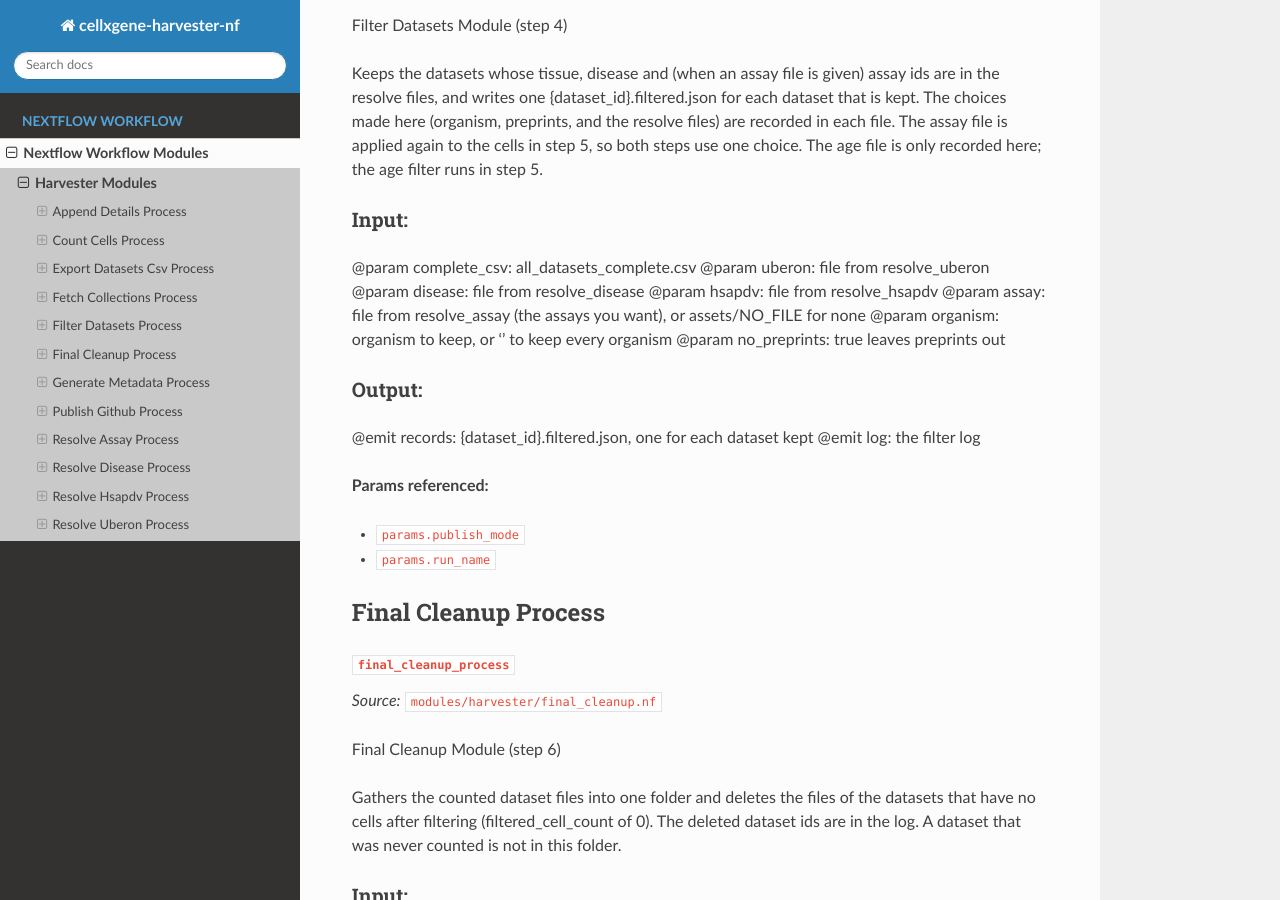
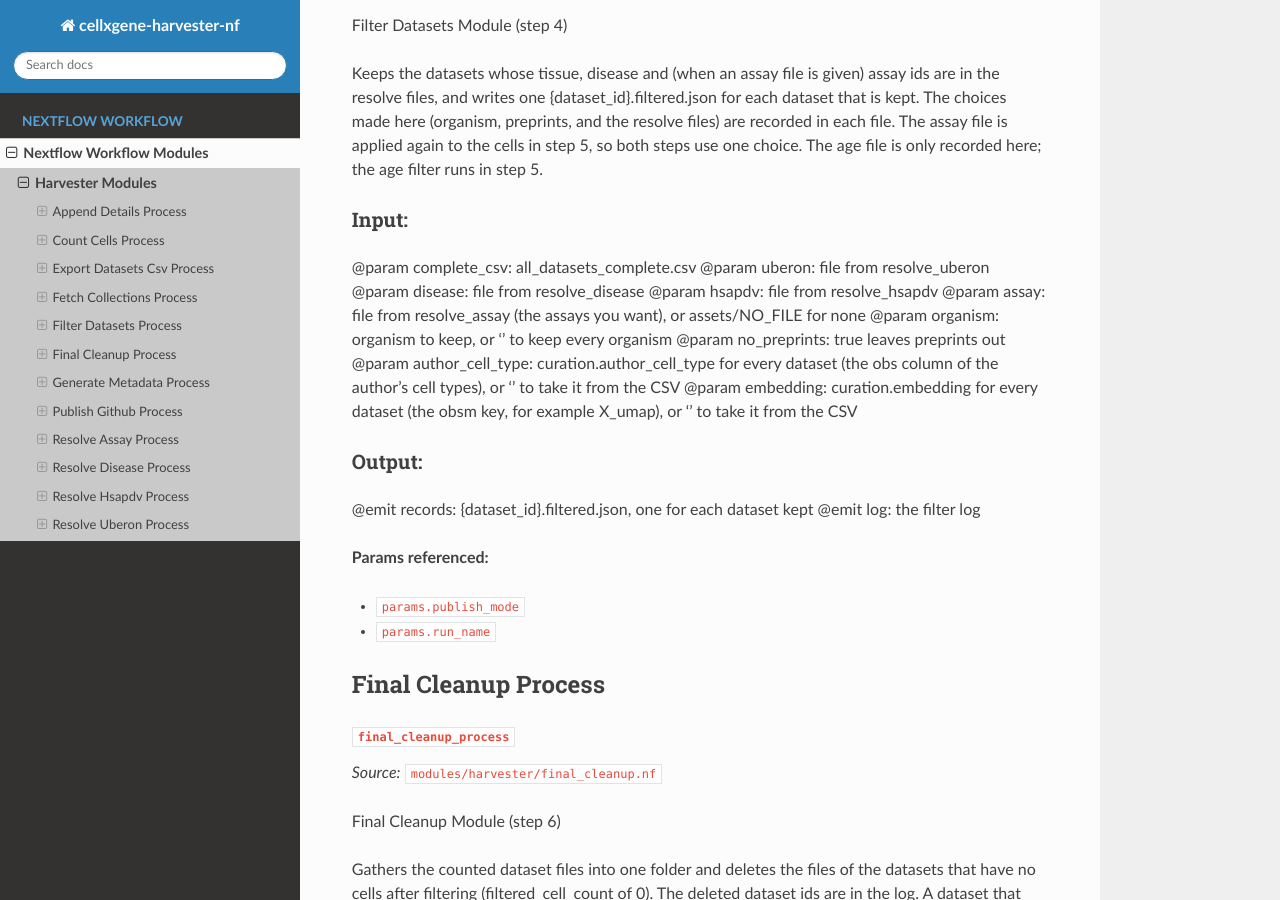
Before and after one commit to NIH-NLM/cellxgene-harvester-nf, a Sphinx documentation site: the page built from docs/source/nextflow/harvester_modules.rst, in a window 1280 px wide and 900 px high, scrolled down 3478 px. Built offline with Sphinx 7.4.7 and the Read the Docs theme 3.1.0, drawn with Linux system fonts in a browser that asks for light colours.

Commit message:
added default for mini test for author cell type and embedding (#15)

```diff
--- a/docs/source/nextflow/harvester_modules.rst
+++ b/docs/source/nextflow/harvester_modules.rst
@@ -184,6 +184,8 @@ Input:
 @param assay:        file from resolve_assay (the assays you want), or assets/NO_FILE for none
 @param organism:     organism to keep, or '' to keep every organism
 @param no_preprints: true leaves preprints out
+@param author_cell_type: curation.author_cell_type for every dataset (the obs column of the author's cell types), or '' to take it from the CSV
+@param embedding:    curation.embedding for every dataset (the obsm key, for example X_umap), or '' to take it from the CSV
 
 
 Output:
```
Also changed, not shown: README.md (+2 -0 lines), 6 other files.
